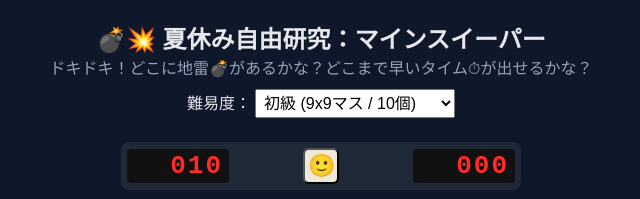
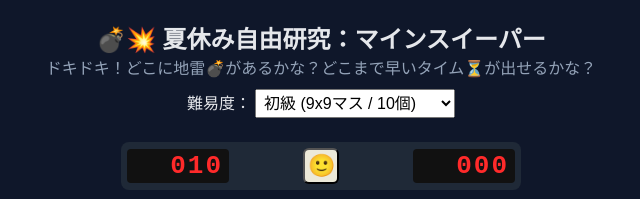
Before and after one commit to happynasekai/minesweeper-game, a plain HTML site: page index.html in a window 1280 px wide. Shown: the top 199 px of the page, 319-959 px from the left. Drawn offline with Linux system fonts and the light colour scheme.

Commit message:
Update index.html

```diff
--- a/index.html
+++ b/index.html
@@ -9,7 +9,7 @@
 <body>
   <header>
     <h1>💣💥 夏休み自由研究：マインスイーパー</h1>
-    <div class="subtitle">ドキドキ！どこに地雷💣があるかな？どこまで早いタイム⏱が出せるかな？</div>
+    <div class="subtitle">ドキドキ！どこに地雷💣があるかな？どこまで早いタイム⏳が出せるかな？</div>
   </header>
 
   <div id="controls">
```
